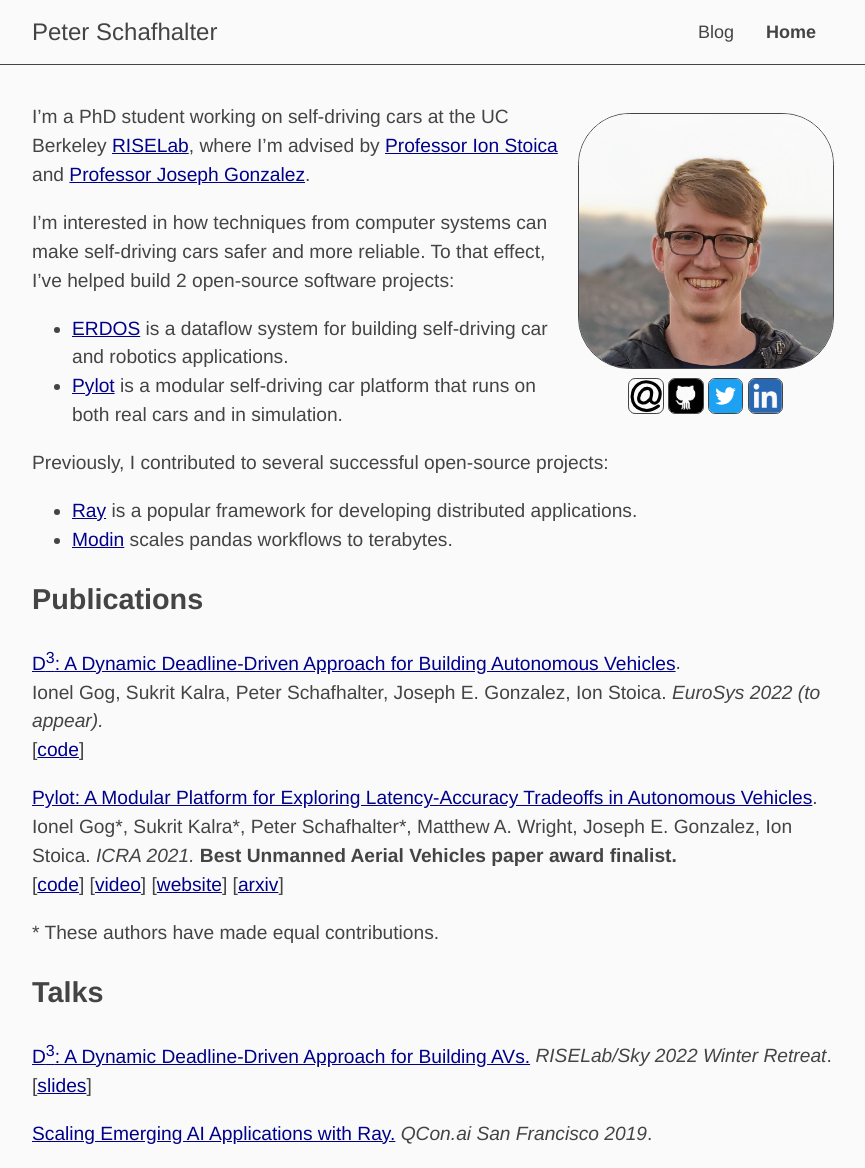
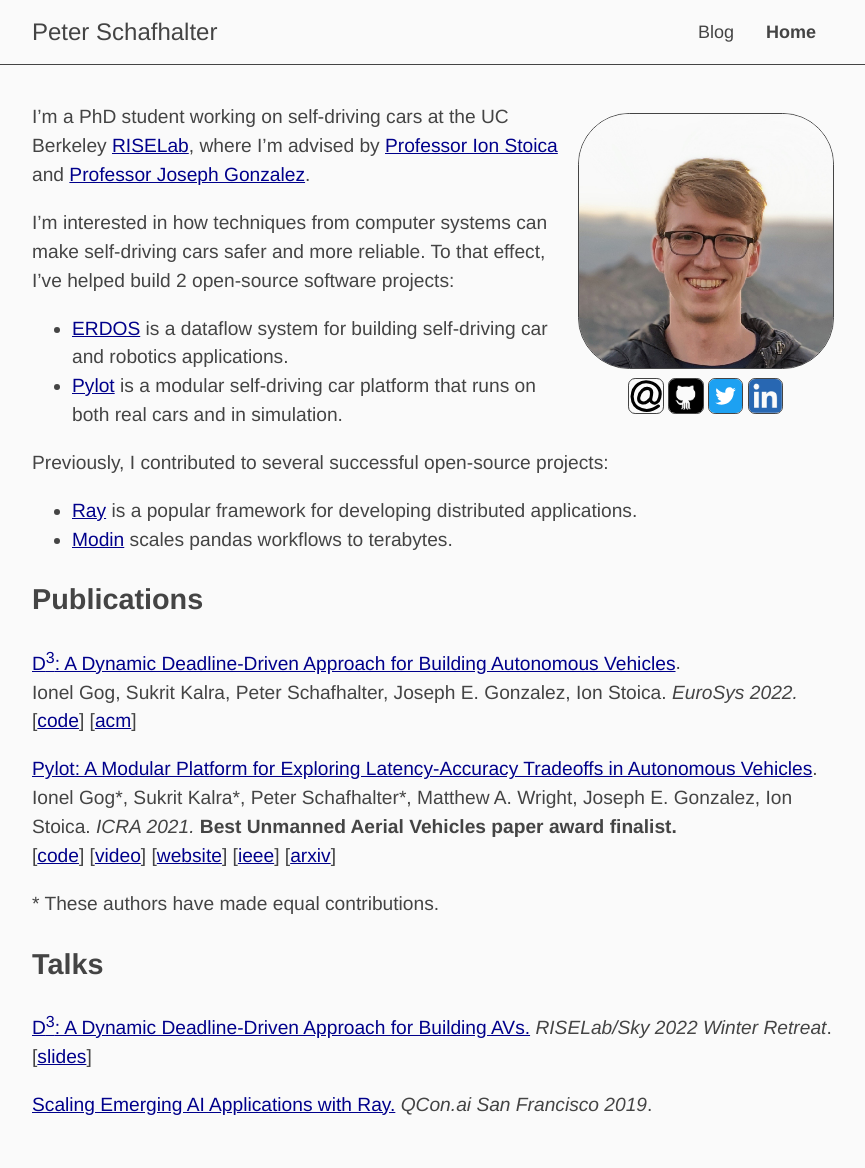
Before and after one commit to pschafhalter/pschafhalter.github.io, a Jekyll site: the page built from index.md, in a window 1280 px wide. Shown: the whole page, without its empty margins (208-1073 px from the left). Built offline with Jekyll 4.4.1, drawn with Linux system fonts in a browser that asks for light colours; after the commit the page ends 1139 px from its top, so only the background shows below that.

```diff
--- a/index.md
+++ b/index.md
@@ -26,16 +26,17 @@ Previously, I contributed to several successful open-source projects:
 
 ## Publications
 
-[D<sup>3</sup>: A Dynamic Deadline-Driven Approach for Building Autonomous Vehicles](/). \
-Ionel Gog, Sukrit Kalra, Peter Schafhalter, Joseph E. Gonzalez, Ion Stoica. *EuroSys 2022 (to appear).* \
-\[[code](https://github.com/erdos-project/erdos/)\]
+[D<sup>3</sup>: A Dynamic Deadline-Driven Approach for Building Autonomous Vehicles](/data/papers/2022-eurosys-d3.pdf). \
+Ionel Gog, Sukrit Kalra, Peter Schafhalter, Joseph E. Gonzalez, Ion Stoica. *EuroSys 2022.* \
+\[[code](https://github.com/erdos-project/erdos/)\] \[[acm](https://doi.org/10.1145/3492321.3519576)]
 
-[Pylot: A Modular Platform for Exploring Latency-Accuracy Tradeoffs in Autonomous Vehicles](https://ieeexplore.ieee.org/document/9561747). \
+[Pylot: A Modular Platform for Exploring Latency-Accuracy Tradeoffs in Autonomous Vehicles](/data/papers/2021-icra-pylot.pdf). \
 Ionel Gog\*, Sukrit Kalra\*, Peter Schafhalter\*, Matthew A. Wright, Joseph E. Gonzalez, Ion Stoica. *ICRA 2021.*
 **Best Unmanned Aerial Vehicles paper award finalist.** \
 \[[code](https://github.com/erdos-project/pylot/)\]
 \[[video](https://www.youtube.com/watch?v=VlwhU0k5cmQ)\]
 \[[website](https://pylot.readthedocs.io/)\]
+\[[ieee](https://doi.org/10.1109/ICRA48506.2021.9561747)]
 \[[arxiv](https://arxiv.org/abs/2104.07830)]
 
 \* These authors have made equal contributions.
```
Also changed, not shown: 1 other file.
